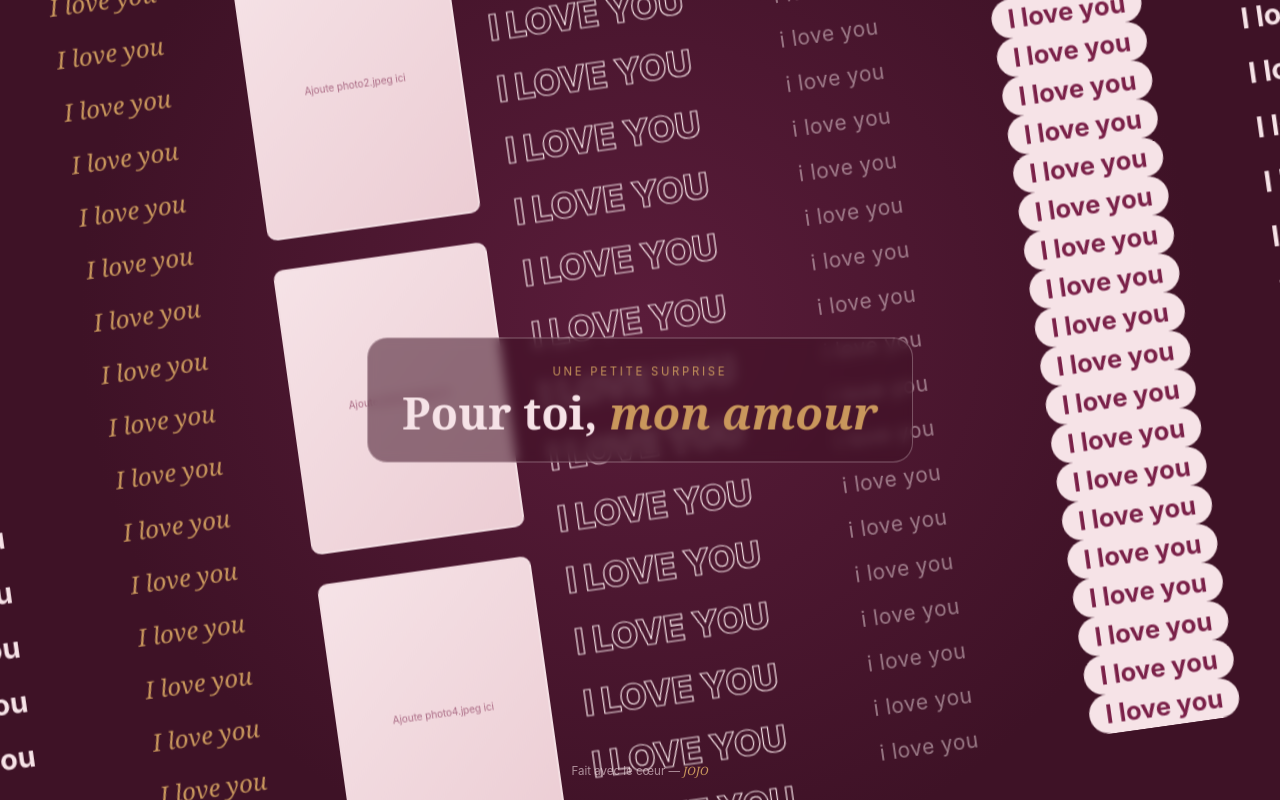
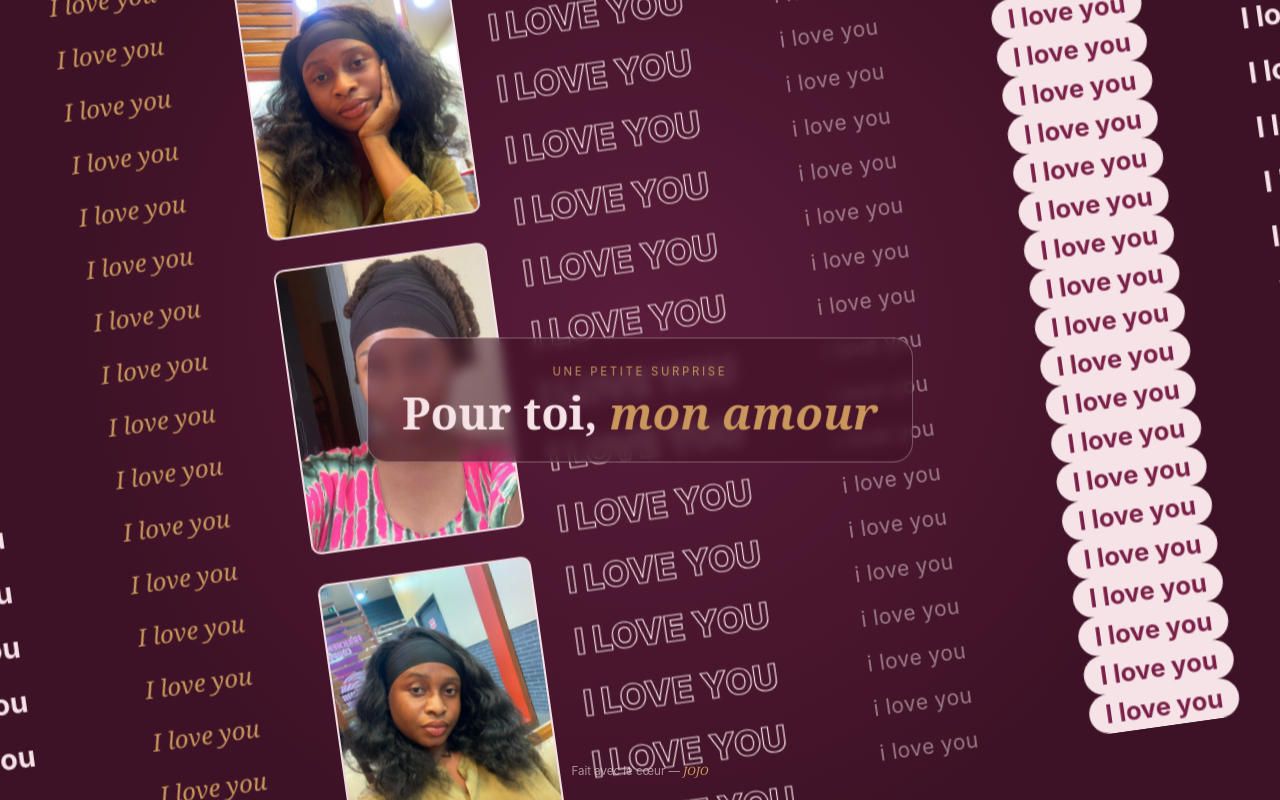
Before and after one commit to jojoyokro1-coder/yvan, a plain HTML site: page index.html in a window 1280 px wide. Drawn offline with Linux system fonts and the light colour scheme.

Commit message:
Fix photo paths to point to the photos directory

```diff
--- a/index.html
+++ b/index.html
@@ -169,10 +169,10 @@
   // dossier que ce fichier html, puis liste-les ci-dessous.
   // ============================================================
  const PHOTOS = [
-  'photo1.jpeg',
-  'photo2.jpeg',
-  'photo3.jpeg',
-  'photo4.jpeg'
+  'photos/photo1.jpeg',
+  'photos/photo2.jpeg',
+  'photos/photo3.jpeg',
+  'photos/photo4.jpeg'
 ];
 
   // Remplit une colonne avec la phrase répétée verticalement, en boucle,
```
